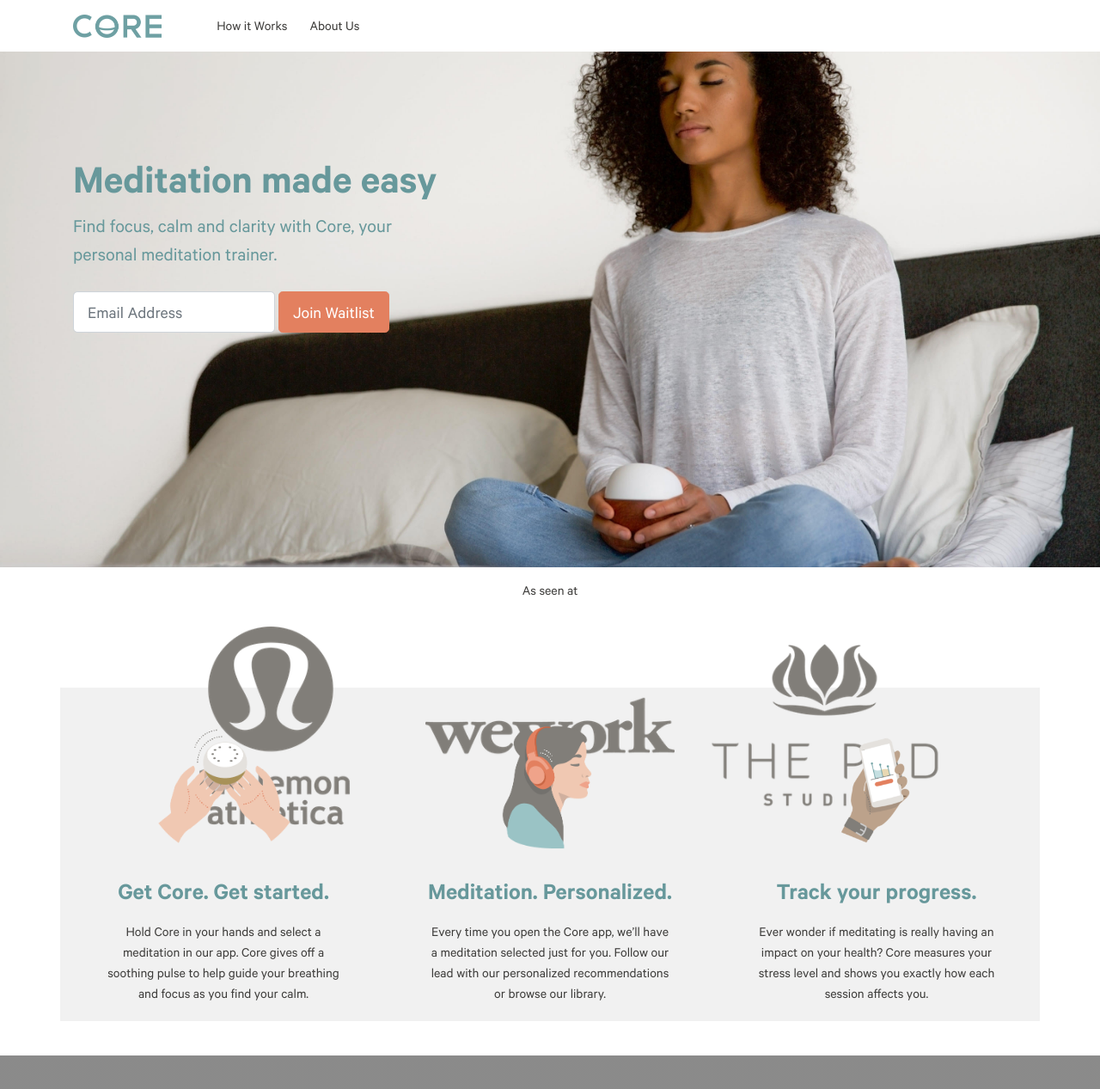
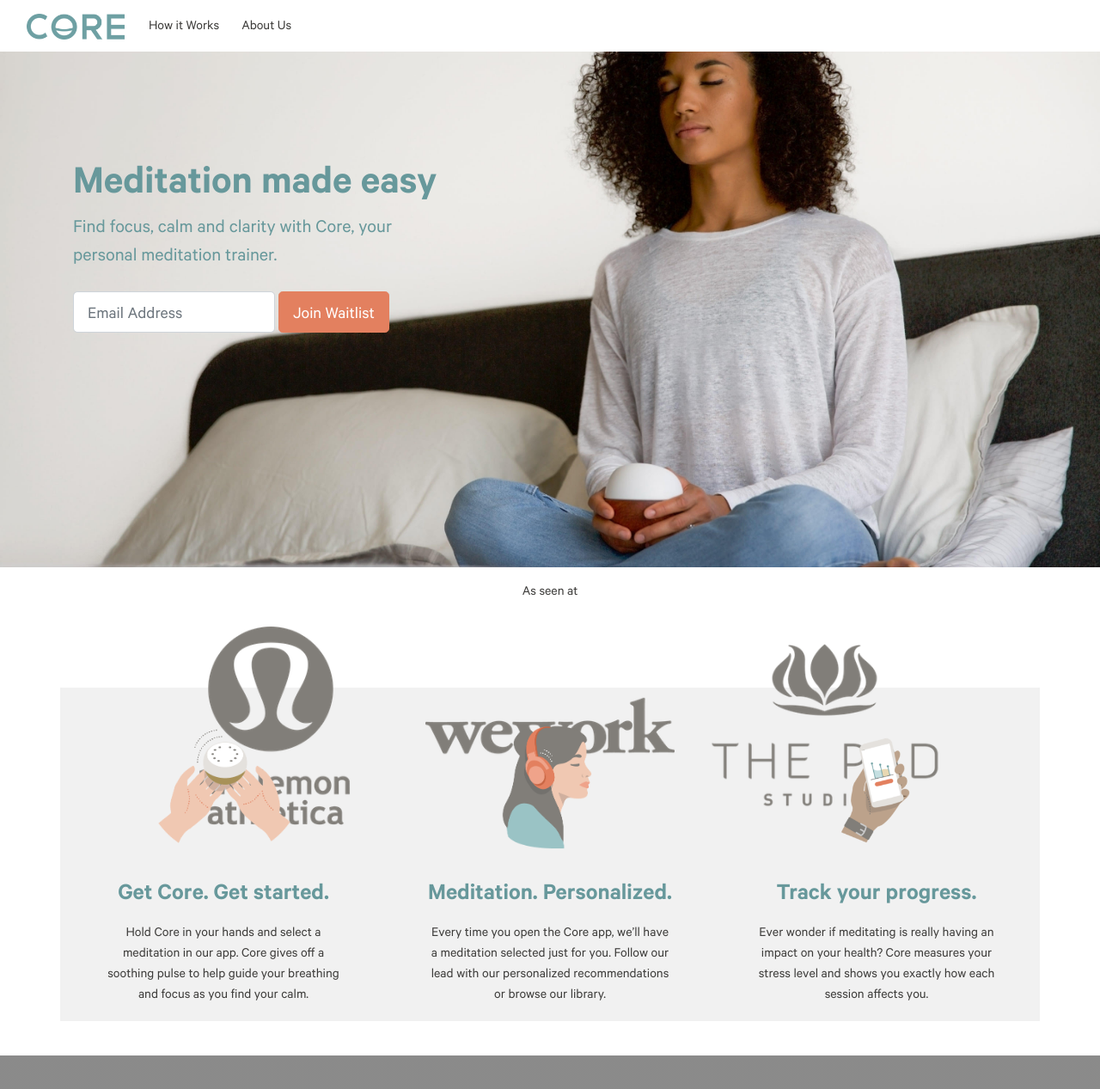
Before and after one commit to bencore/corewellness, a Jekyll site: the page built from index.html, in a window 1280 px wide and 1400 px high. Shown: the top 1267 px of the window at 86% size. Built offline with Jekyll 4.4.1, drawn with Linux system fonts in a browser that asks for light colours; nearby versions of some CDN libraries; grey boxes are pictures that could not be loaded.

Commit message:
Fixed navbar in mobile. Added links to footer

```diff
--- a/_includes/footer.html
+++ b/_includes/footer.html
@@ -8,12 +8,12 @@
 <div class="container">
   <div class="row">
     <div class="col-md-3">
-      <a href="#">About Us</a><br />
-      <a href="#">FAQ</a><br />
+      <a href="{{ "/about.html" | prepend: site.baseurl }}">About Us</a><br />
+      <a href="https://corewellness.zendesk.com/hc/en-us/categories/360000289611-Support">FAQ</a><br />
       <a href="https://corewellness.zendesk.com/hc/en-us/requests/new">Support</a>
     </div>
     <div class="col-md-3 mb-4">
-      <a href="#">How it Works</a><br />
+      <a href="{{ "/howitworks.html" | prepend: site.baseurl }}">How it Works</a><br />
       <a href="#">Join Waitlist</a>
     </div>
     <div class="col-md-1">
--- a/_includes/navbar.html
+++ b/_includes/navbar.html
@@ -1,13 +1,15 @@
+
 <nav class="navbar navbar-expand-sm navbar-light bg-white fixed-top">
     <div class="container navbar-container">
         <div class="navbar-header">
             <a class="navbar-brand" href="{{ site.baseurl }}/">
-                <img src="img/LOGO_Teal.png" height="80%">
+                <img src="img/LOGO_Teal.png">
             </a>
         </div>
         <button class="navbar-toggler" type="button" data-toggle="collapse" data-target="#navbar">
           <span class="navbar-toggler-icon"></span>
         </button>
+
         <div id="navbar" class="navbar-collapse collapse ">
             <ul class="nav navbar-nav">
                 <li class="nav-item">
@@ -18,5 +20,35 @@
                 </li>
             </ul>
         </div>
+
+
     </div>
+
+
+
 </nav>
+
+<!--
+<nav class="navbar navbar-expand-sm navbar-light bg-white fixed-top">
+
+  <a class="navbar-brand" href="{{ site.baseurl }}/">
+      <img src="img/LOGO_Teal.png" height="30px">
+  </a>
+
+  <button class="navbar-toggler" type="button" data-toggle="collapse" data-target="#navbarCollapse">
+    <span class="navbar-toggler-icon"></span>
+  </button>
+
+  <div id="navbarCollapse" class="collapse navbar-collapse">
+      <ul class="navbar-nav mr-auto">
+          <li class="nav-item">
+            <a class="nav-link" href="{{ "/howitworks.html" | prepend: site.baseurl }}">How it Works</a>
+          </li>
+          <li class="nav-item">
+            <a class="nav-link" href="{{ "/about.html" | prepend: site.baseurl }}">About Us</a>
+          </li>
+      </ul>
+  </div>
+
+</nav>
+-->
--- a/css/main.scss
+++ b/css/main.scss
@@ -6,11 +6,15 @@
 
 /* Navbar */
 .navbar {
-  height: 60px;
+  /* height: 60px; */
+  .container {
+    margin: 0;
+  }
+
 }
 
 #navbar {
-  padding-left: 40px;
+  padding-left: 4px;
 }
 
 .nav-item {
@@ -29,6 +33,9 @@
 }
 .navbar-header {
   height: 100%;
+  img {
+    height: 30px;
+  }
 }
 .navbar-brand {
   height: 100%;
@@ -36,6 +43,11 @@
 
 .navbar-collapse {
    background: white;
+}
+@media (max-width: 575.98px) {
+  .navbar-nav {
+    padding-top: 8px;
+  }
 }
 
 .navbar-toggler {
```
